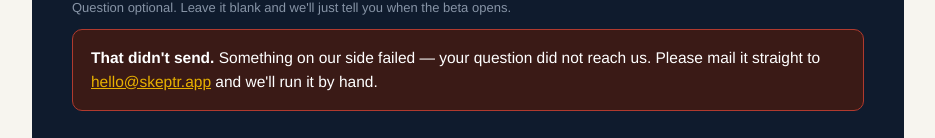
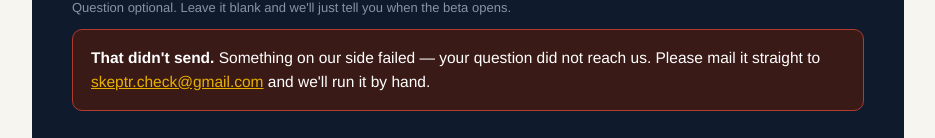
Before and after one commit to conzesao/skeptr, a website: page index.html in a window 1280 px wide. Both pictures are taken after typing "Sample", "name@example.com" into the empty fields and a click on the button "Send it in". Shown: the part 2238-2376 px from the top of the page, without its empty margins (172-1107 px from the left). Drawn offline with Linux system fonts and the light colour scheme; no server answers.

Commit message:
Update email address for contact in sendfail div

```diff
--- a/index.html
+++ b/index.html
@@ -302,7 +302,7 @@
       <div class="thanks" id="thanks">Thanks — we'll be in touch within a day. ✓</div>
       <div class="sendfail" id="sendfail">
         <strong>That didn't send.</strong> Something on our side failed — your question did not reach us.
-        Please mail it straight to <a href="mailto:hello@skeptr.app">hello@skeptr.app</a> and we'll run it by hand.
+        Please mail it straight to <a href="mailto:skeptr.check@gmail.com">skeptr.check@gmail.com</a> and we'll run it by hand.
       </div>
 
     </section>
```
